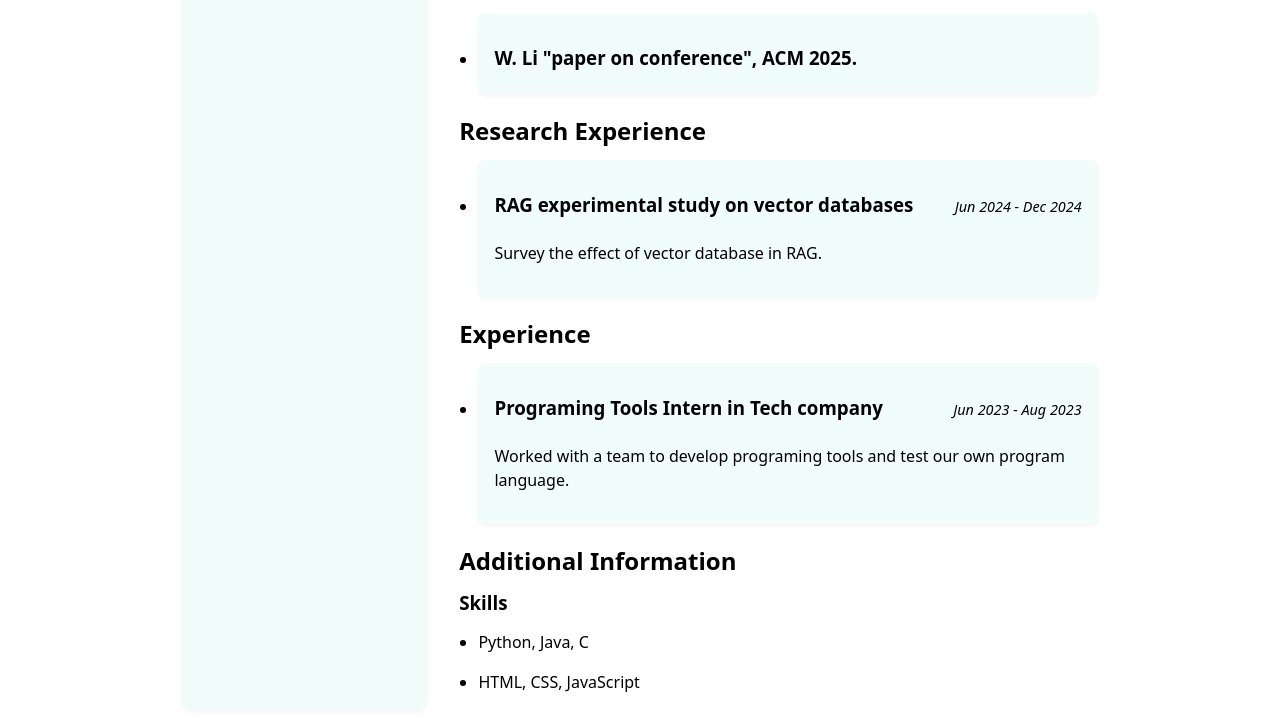
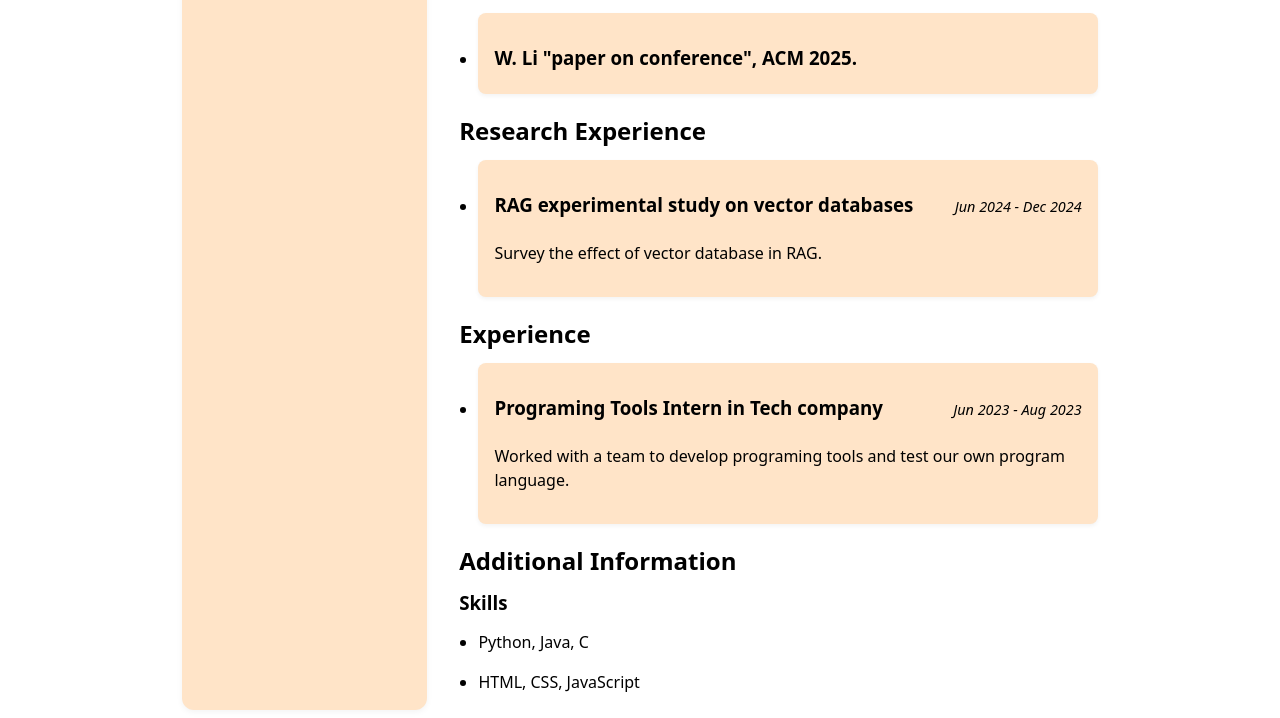
Before and after one commit to alkane7/portfolio, a plain HTML site: page cv/index.html in a window 1280 px wide. Shown: the part 430-1148 px from the top of the page. Drawn offline with Linux system fonts and the light colour scheme.

Commit message:
update color

```diff
--- a/style.css
+++ b/style.css
@@ -118,7 +118,7 @@ form button {
   display: grid;
   grid-template-rows: subgrid;
   grid-row: span 3;
-  background: #f9f9f9;
+  background: color-mix(in oklch, var(--color-accent), canvas 75%);
   padding: 1em;
   border-radius: 0.5em;
   box-shadow: 0 2px 5px rgba(0, 0, 0, 0.05);
@@ -137,7 +137,7 @@ form button {
 }
 
 article {
-  background-color: #f1fdfb;
+  background-color: color-mix(in oklch, var(--color-accent), canvas 75%);
   border-radius: 0.5rem;
   padding: 1rem;
   box-shadow: 0 2px 4px rgba(0,0,0,0.05);
@@ -176,7 +176,7 @@ li {
   flex: 1 1 200px;
   max-width: 250px;
   text-align: center;
-  background-color: #f0fbfa;
+  background-color: color-mix(in oklch, var(--color-accent), canvas 75%);
   border-radius: 0.75rem;
   padding: 1.5rem 1rem;
   box-shadow: 0 2px 6px rgba(0,0,0,0.05);
```
